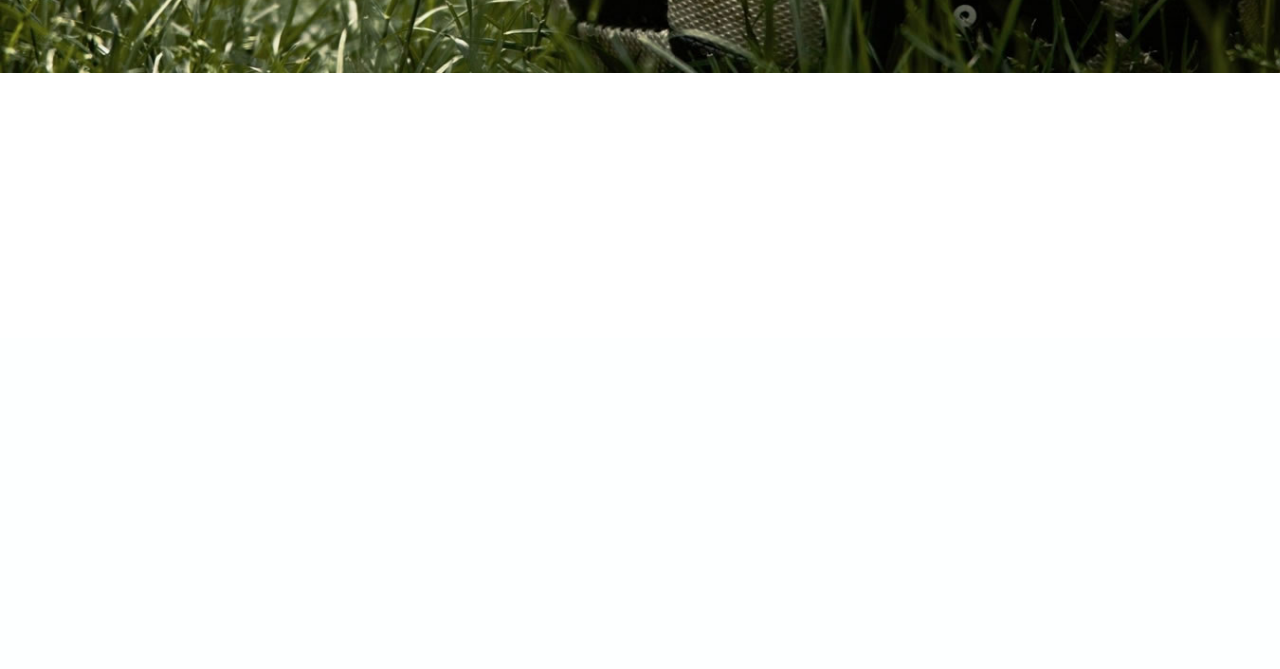
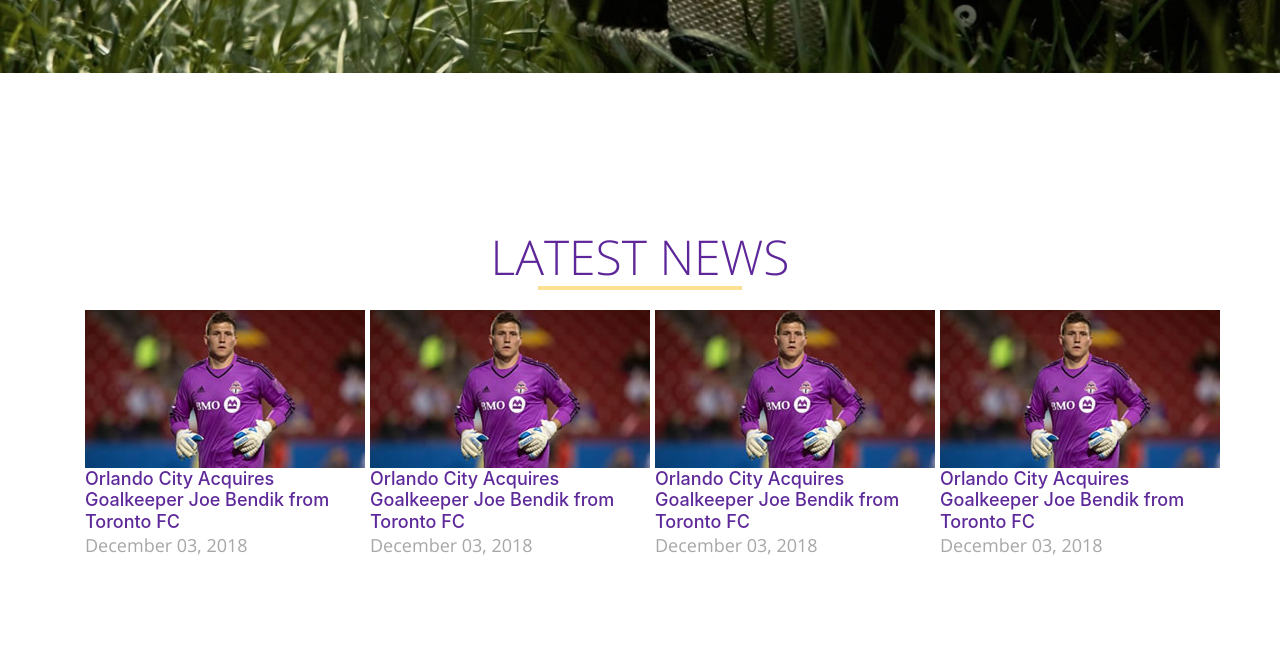
Before and after one commit to wiltonabreu/orlandocity, a PHP site: page / in a window 1280 px wide. Shown: the part 540-1209 px from the top of the page. Before the commit the page ends 613 px from the top, so only its background shows below. Run offline with PHP 8.4, Linux system fonts and the light colour scheme; some libraries are stand-ins or nearby versions.

Commit message:
Foi criada a parte de noticias

```diff
--- a/css/orlando.css
+++ b/css/orlando.css
@@ -175,3 +175,54 @@ header #logotipo {
 	position: relative;
 	background-size: cover;
 }
+
+#banner h1{
+	color: #FFF
+	top: 300;
+	position: relative;
+	font-size: 92px;
+	text-shadow: 2px 2px 2px rgba(0,0,0,.45);
+	font-family: 'OpenSans-Light';
+	margin-left: 50px;
+}
+
+#banner h1 small{
+	font-size: 32px;
+	display: block;
+	color: #FFF;
+}
+
+#news
+{
+	position: relative;
+	top: -110px;
+}
+
+#news h2 {
+	color: #5E2799;
+	font-family: 'OpenSans-Light';
+	font-size: 48px;
+	text-transform: uppercase;
+	position: relative;
+	margin: 0 auto;
+}
+#news hr {
+	border: #FDE192 solid 2px;
+	width:  200px;
+	margin: 0 auto;
+}
+#news .thumbnails{
+	margin-top: 20px;
+}
+#news .thumbnails h3{
+	color: #5E299A;
+	font-size: 18px;
+	font-family: 'OpenSans'
+	font-weight: bold;
+	margin-bottom: 0;
+}
+#news .thumbnails time{
+	color: #A7A7A7;
+	font-size: 18px;
+	font-family: 'OpenSans'
+}
--- a/index.html
+++ b/index.html
@@ -90,6 +90,36 @@
 				<h1>Orlando City<small>Orlando City Soccer Club</small></h1>
 
 			</div>
+
+			<div id="news" class="container">
+
+				<div class="row text-center">
+					<h2>Latest News<hr></h2>
+                </div>
+
+				<div class="row thumbnails">
+					<div class="col-md-3">
+						<img src="img/noticia-thumb.jpg">
+						<h3>Orlando City Acquires Goalkeeper Joe Bendik from Toronto FC</h3>
+						<time>December 03, 2018</time>
+					</div>
+					<div class="col-md-3">
+						<img src="img/noticia-thumb.jpg">
+						<h3>Orlando City Acquires Goalkeeper Joe Bendik from Toronto FC</h3>
+						<time>December 03, 2018</time>
+					</div>
+					<div class="col-md-3">
+						<img src="img/noticia-thumb.jpg">
+						<h3>Orlando City Acquires Goalkeeper Joe Bendik from Toronto FC</h3>
+						<time>December 03, 2018</time>
+					</div>
+					<div class="col-md-3">
+						<img src="img/noticia-thumb.jpg">
+						<h3>Orlando City Acquires Goalkeeper Joe Bendik from Toronto FC</h3>
+						<time>December 03, 2018</time>
+					</div>
+				</div>
+			</div>
 		</section>
 
 		<script src="lib/jquery/jquery.min.js"></script>
```
Also changed, not shown: img/noticia-thumb.jpg (added).
